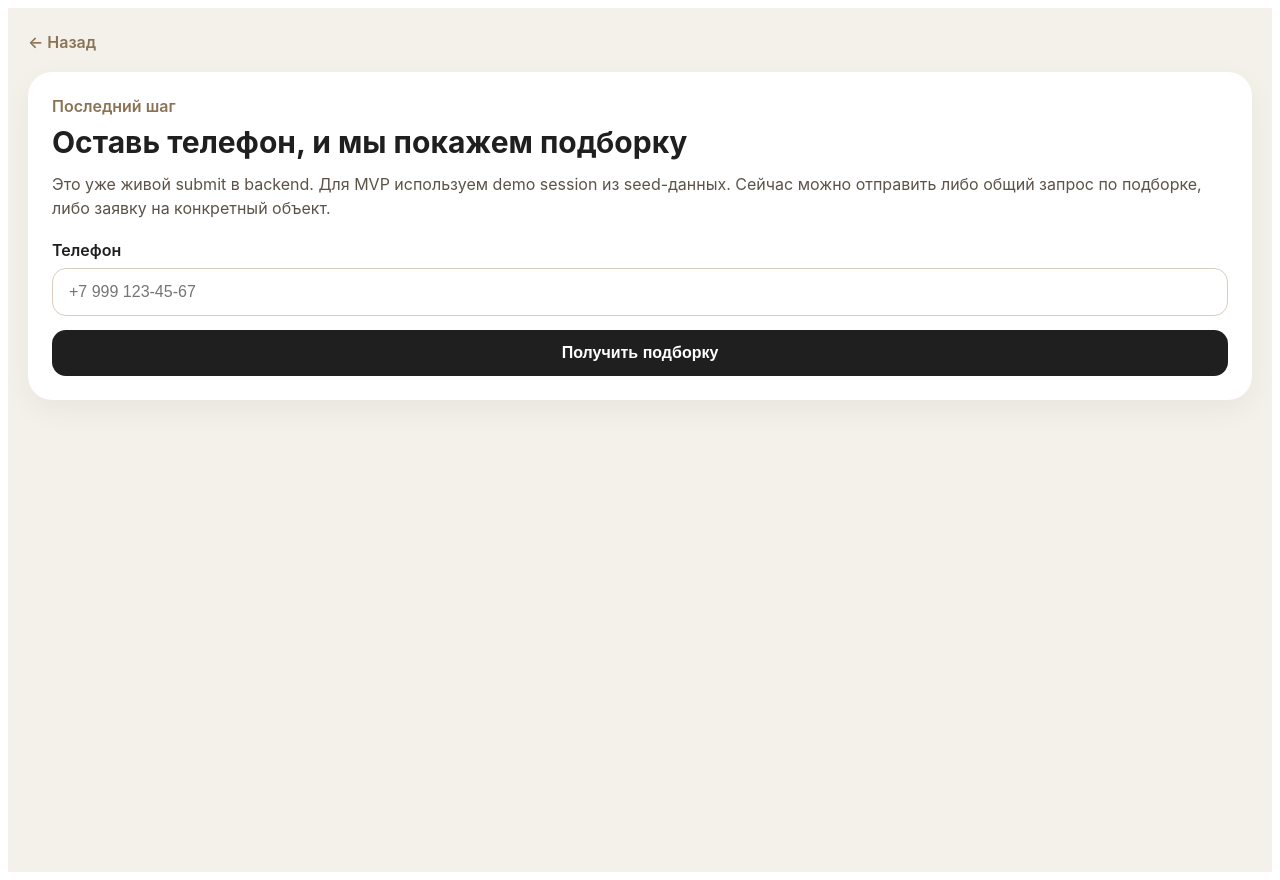
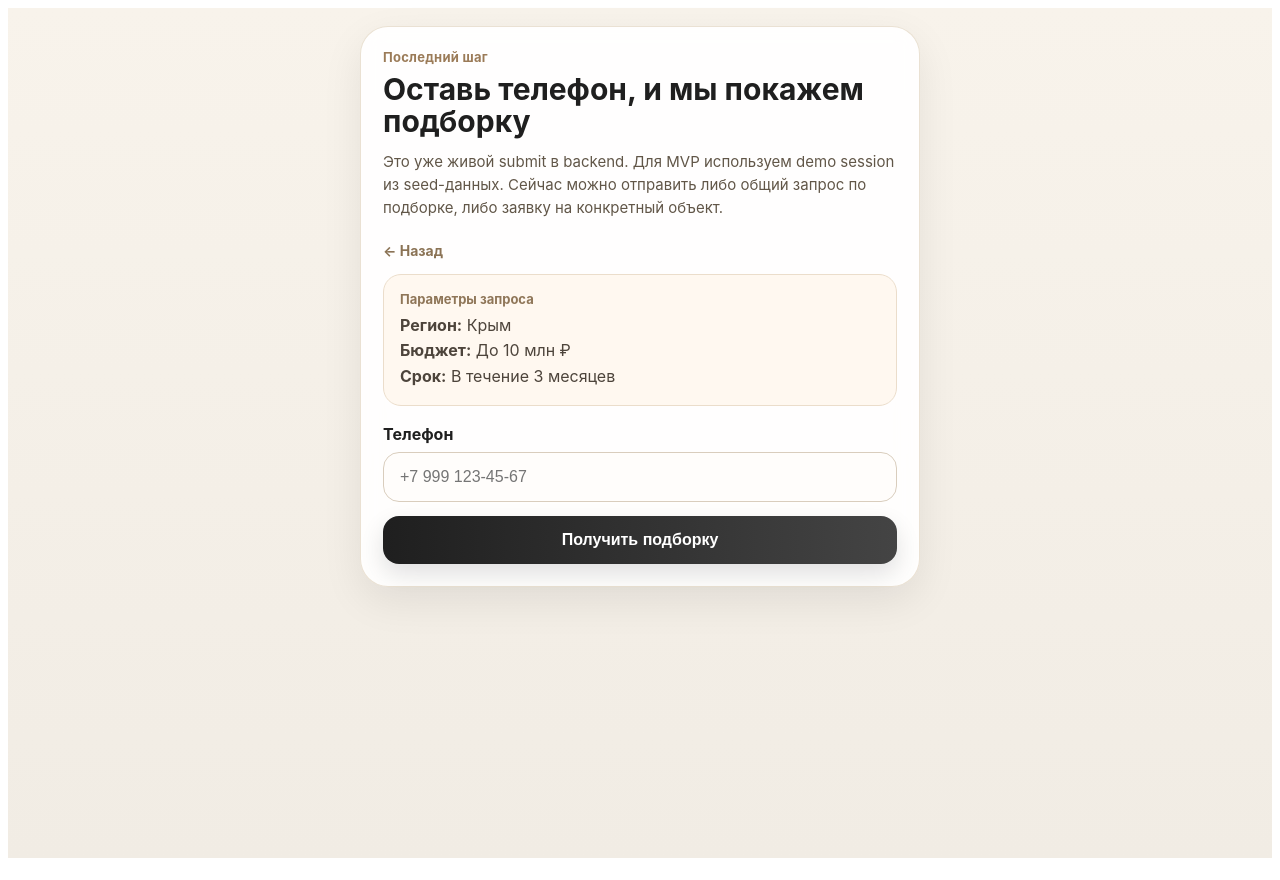
Before and after one commit to anastasiatsaunits-cloud/telegram-real-estate, a Next.js app in the folder apps/miniapp/: page /quiz/contact in a window 1280 px wide. Built offline with nearby package versions, Linux system fonts and the light colour scheme.

Commit message:
feat: polish contact success and property details UI

```diff
--- a/apps/miniapp/pages/quiz/contact.tsx
+++ b/apps/miniapp/pages/quiz/contact.tsx
@@ -1,6 +1,8 @@
 import Link from 'next/link';
 import { useRouter } from 'next/router';
 import { FormEvent, useState } from 'react';
+import { AppShell } from '../../components/app-shell';
+import { BackLink } from '../../components/back-link';
 import { submitLead } from '../../lib/leads';
 import { getBudgetByKey, getTimelineByKey } from '../../lib/quiz-options';
 
@@ -47,30 +49,34 @@ export default function ContactQuizPage() {
   }
 
   return (
-    <main style={{ minHeight: '100vh', padding: '24px 20px 40px', fontFamily: 'Inter, Arial, sans-serif', color: '#1f1f1f' }}>
-      <div style={{ marginBottom: 20 }}>
-        <Link href={`/quiz/ready?region=${regionSlug}&regionName=${encodeURIComponent(region)}&budgetKey=${budget.key}&timelineKey=${timeline.key}`} style={{ color: '#8b7355', textDecoration: 'none', fontWeight: 600 }}>
-          ← Назад
-        </Link>
+    <AppShell
+      eyebrow="Последний шаг"
+      title="Оставь телефон, и мы покажем подборку"
+      description="Это уже живой submit в backend. Для MVP используем demo session из seed-данных. Сейчас можно отправить либо общий запрос по подборке, либо заявку на конкретный объект."
+    >
+      <BackLink href={`/quiz/ready?region=${regionSlug}&regionName=${encodeURIComponent(region)}&budgetKey=${budget.key}&timelineKey=${timeline.key}`} />
+
+      <div style={{ display: 'grid', gap: 12, marginBottom: 18 }}>
+        <div style={{ padding: 16, borderRadius: 18, background: '#fff8f0', border: '1px solid #ebddcb' }}>
+          <div style={{ fontSize: 13, color: '#8f7658', fontWeight: 700, marginBottom: 6 }}>Параметры запроса</div>
+          <div style={{ color: '#4d443b', lineHeight: 1.6 }}>
+            <div><strong>Регион:</strong> {region}</div>
+            <div><strong>Бюджет:</strong> {budget.title}</div>
+            <div><strong>Срок:</strong> {timeline.title}</div>
+          </div>
         </div>
 
-      <section style={{ background: '#ffffff', borderRadius: 24, padding: 24, boxShadow: '0 10px 30px rgba(0,0,0,0.05)' }}>
-        <p style={{ margin: '0 0 8px', color: '#8b7355', fontWeight: 600 }}>Последний шаг</p>
-        <h1 style={{ margin: '0 0 12px', fontSize: 30 }}>Оставь телефон, и мы покажем подборку</h1>
-        <p style={{ margin: '0 0 20px', color: '#5c5348', lineHeight: 1.5 }}>
-          Это уже живой submit в backend. Для MVP используем demo session из seed-данных. Сейчас можно
-          отправить либо общий запрос по подборке, либо заявку на конкретный объект.
-        </p>
-
         {propertyTitle ? (
-          <div style={{ marginBottom: 16, padding: 14, borderRadius: 14, background: '#fffaf6', border: '1px solid #ece3d7' }}>
-            <strong>Выбранный объект:</strong> {propertyTitle}
+          <div style={{ padding: 16, borderRadius: 18, background: '#fffaf6', border: '1px solid #ece3d7' }}>
+            <div style={{ fontSize: 13, color: '#8f7658', fontWeight: 700, marginBottom: 6 }}>Выбранный объект</div>
+            <div style={{ fontWeight: 700, lineHeight: 1.5 }}>{propertyTitle}</div>
           </div>
         ) : null}
+      </div>
 
       <form onSubmit={handleSubmit} style={{ display: 'grid', gap: 14 }}>
         <label style={{ display: 'grid', gap: 8 }}>
-            <span style={{ fontWeight: 600 }}>Телефон</span>
+          <span style={{ fontWeight: 700 }}>Телефон</span>
           <input
             type="tel"
             value={phone}
@@ -79,10 +85,11 @@ export default function ContactQuizPage() {
             required
             style={{
               border: '1px solid #d9cdbd',
-                borderRadius: 14,
-                padding: '14px 16px',
+              borderRadius: 16,
+              padding: '15px 16px',
               fontSize: 16,
               outline: 'none',
+              background: '#fffdfb',
             }}
           />
         </label>
@@ -91,23 +98,23 @@ export default function ContactQuizPage() {
           type="submit"
           disabled={submitting}
           style={{
-              background: '#1f1f1f',
+            background: 'linear-gradient(90deg, #1f1f1f 0%, #444 100%)',
             color: '#ffffff',
             border: 'none',
-              borderRadius: 14,
-              padding: '14px 18px',
+            borderRadius: 16,
+            padding: '15px 18px',
             fontSize: 16,
             fontWeight: 700,
             cursor: 'pointer',
-              opacity: submitting ? 0.7 : 1,
+            opacity: submitting ? 0.75 : 1,
+            boxShadow: '0 10px 24px rgba(0,0,0,0.12)',
           }}
         >
-            {submitting ? 'Отправляю...' : 'Получить подборку'}
+          {submitting ? 'Отправляю...' : propertyTitle ? 'Отправить заявку на объект' : 'Получить подборку'}
         </button>
 
         {error ? <div style={{ color: '#b94a48', fontSize: 14 }}>{error}</div> : null}
       </form>
-      </section>
-    </main>
+    </AppShell>
   );
 }
```
Also changed, not shown: apps/miniapp/pages/properties/[slug].tsx (+12 -15 lines), apps/miniapp/pages/quiz/success.tsx (+16 -16 lines). Lines whose indentation alone changed are shown as unchanged.
